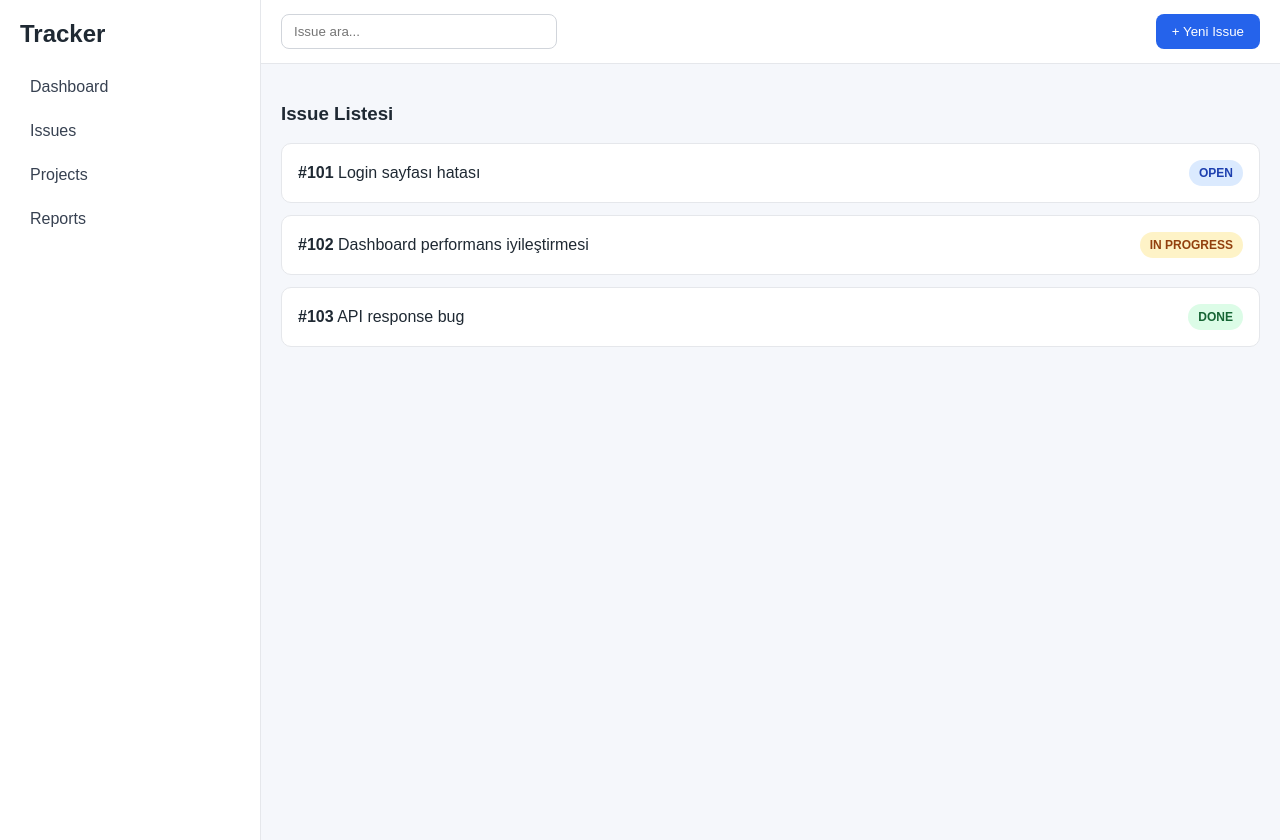
After one commit to Durduguzel/youtrack-multilang-microservices, a PHP site: page /husniye/dashboard.php in a window 1280 px wide. The commit adds this page. Run offline with PHP 8.4, Linux system fonts and the light colour scheme.

Commit message:
fix: success login and register page feat: add basic dashboard tema

```diff
--- /dev/null
+++ b/frontend-php/public/husniye/dashboard.php
@@ -0,0 +1,173 @@
+<!doctype html>
+<html lang="tr">
+
+<head>
+    <meta charset="utf-8">
+    <meta name="viewport" content="width=device-width, initial-scale=1">
+
+    <title>Dashboard</title>
+
+    <style>
+        body {
+            margin: 0;
+            font-family: Arial, sans-serif;
+            background: #f5f7fb;
+            color: #1f2933;
+            display: flex;
+        }
+
+        /* Sidebar */
+        .sidebar {
+            width: 220px;
+            background: #ffffff;
+            border-right: 1px solid #e5e7eb;
+            height: 100vh;
+            padding: 20px;
+        }
+
+        .sidebar h2 {
+            margin-top: 0;
+        }
+
+        .sidebar a {
+            display: block;
+            padding: 10px;
+            margin: 6px 0;
+            text-decoration: none;
+            color: #374151;
+            border-radius: 8px;
+        }
+
+        .sidebar a:hover {
+            background: #e5e7eb;
+        }
+
+        /* Main */
+        .main {
+            flex: 1;
+            display: flex;
+            flex-direction: column;
+        }
+
+        /* Topbar */
+        .topbar {
+            background: #ffffff;
+            padding: 14px 20px;
+            border-bottom: 1px solid #e5e7eb;
+            display: flex;
+            justify-content: space-between;
+        }
+
+        .search {
+            padding: 8px 12px;
+            border: 1px solid #d1d5db;
+            border-radius: 8px;
+            width: 250px;
+        }
+
+        /* Content */
+        .content {
+            padding: 20px;
+        }
+
+        /* Issue list */
+        .issue {
+            background: #ffffff;
+            padding: 16px;
+            border-radius: 10px;
+            border: 1px solid #e5e7eb;
+            margin-bottom: 12px;
+            display: flex;
+            justify-content: space-between;
+            align-items: center;
+        }
+
+        .badge {
+            padding: 6px 10px;
+            border-radius: 20px;
+            font-size: 12px;
+            font-weight: bold;
+        }
+
+        .open {
+            background: #dbeafe;
+            color: #1e40af;
+        }
+
+        .inprogress {
+            background: #fef3c7;
+            color: #92400e;
+        }
+
+        .done {
+            background: #dcfce7;
+            color: #166534;
+        }
+
+        button {
+            padding: 10px 16px;
+            border: none;
+            background: #2563eb;
+            color: white;
+            border-radius: 8px;
+            cursor: pointer;
+        }
+
+        button:hover {
+            background: #1d4ed8;
+        }
+    </style>
+</head>
+
+<body>
+
+    <!-- Sidebar -->
+    <div class="sidebar">
+        <h2>Tracker</h2>
+        <a href="#">Dashboard</a>
+        <a href="#">Issues</a>
+        <a href="#">Projects</a>
+        <a href="#">Reports</a>
+    </div>
+
+    <!-- Main -->
+    <div class="main">
+
+        <!-- Topbar -->
+        <div class="topbar">
+            <input class="search" placeholder="Issue ara...">
+            <button>+ Yeni Issue</button>
+        </div>
+
+        <!-- Content -->
+        <div class="content">
+            <h3>Issue Listesi</h3>
+
+            <div class="issue">
+                <div>
+                    <b>#101</b> Login sayfası hatası
+                </div>
+                <span class="badge open">OPEN</span>
+            </div>
+
+            <div class="issue">
+                <div>
+                    <b>#102</b> Dashboard performans iyileştirmesi
+                </div>
+                <span class="badge inprogress">IN PROGRESS</span>
+            </div>
+
+            <div class="issue">
+                <div>
+                    <b>#103</b> API response bug
+                </div>
+                <span class="badge done">DONE</span>
+            </div>
+
+        </div>
+
+    </div>
+
+</body>
+
+</html>
```
Also changed, not shown: frontend-php/public/husniye/login.php (+5 -2 lines), frontend-php/public/husniye/register.php (+7 -6 lines), services/husniye-node/controllers/authController.js (+10 -1 lines).
